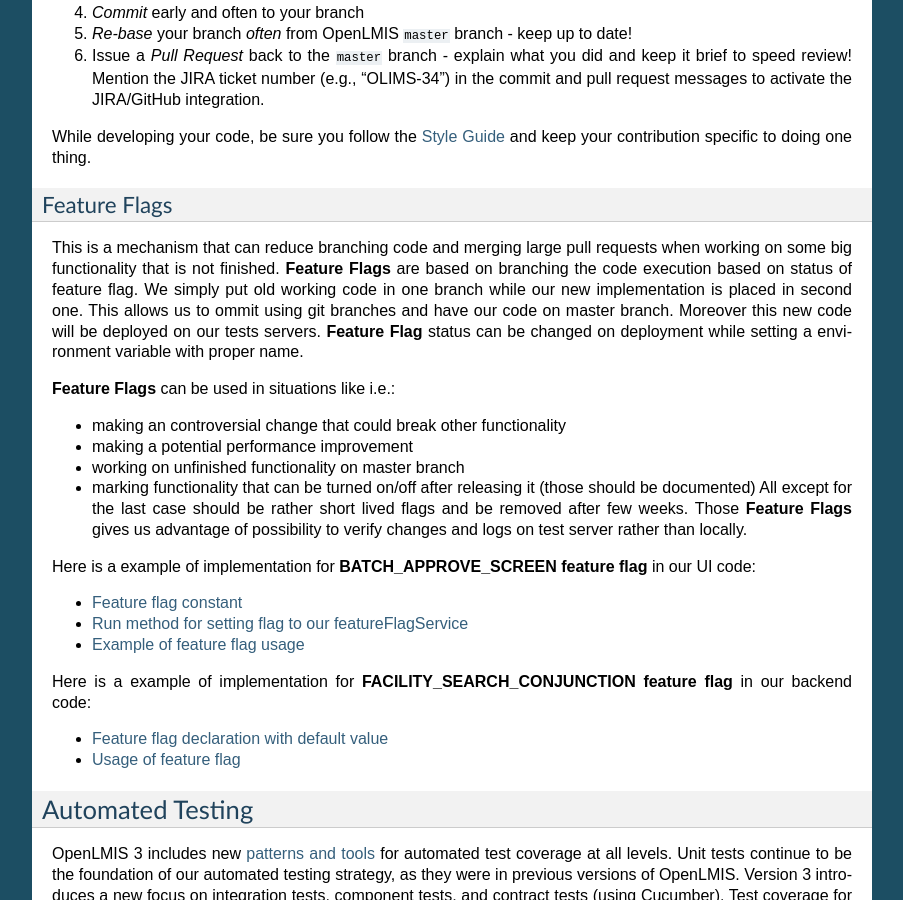
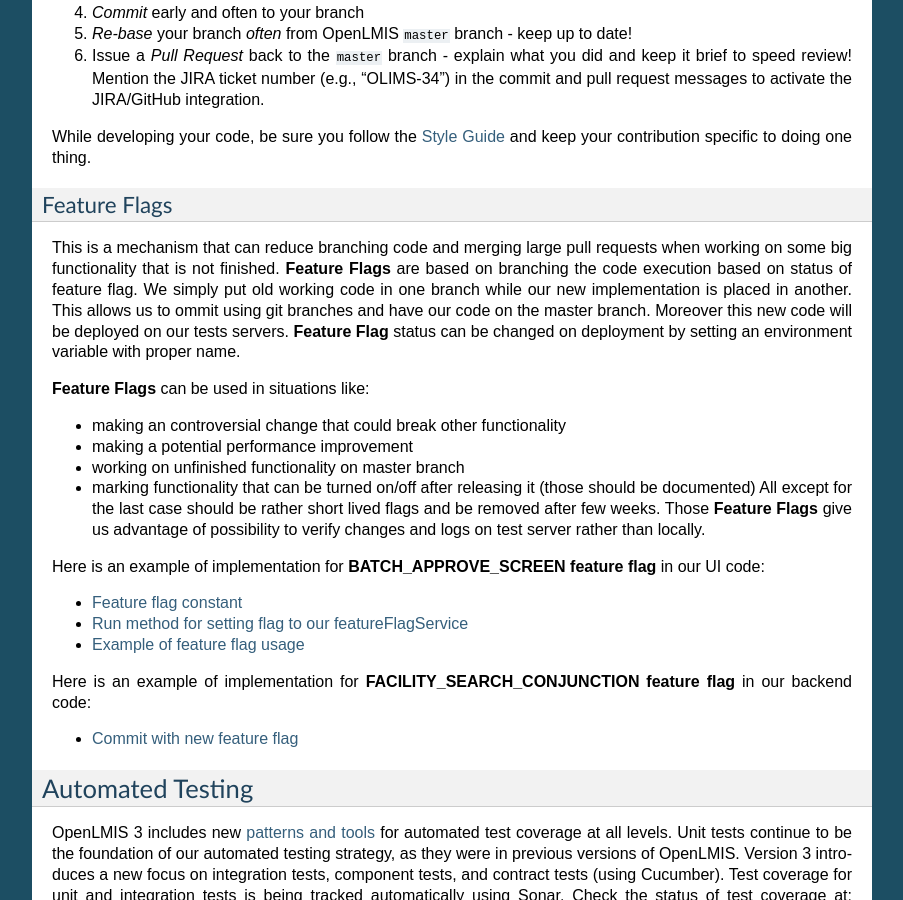
Before and after one commit to OpenLMIS/openlmis-ref-distro, a Sphinx documentation site: the page built from docs/source/contribute/contributionGuide.md, in a window 1280 px wide and 900 px high, scrolled down 4824 px. Shown: the whole window, without its empty margins (198-1101 px from the left). Built offline with Sphinx 7.4.7, drawn with Linux system fonts in a browser that asks for light colours; pages that are not in the unit, such as notebooks, are missing from menus.

Commit message:
OLMIS-4797: changed github file link into commit
small grammar fixes

```diff
--- a/docs/source/contribute/contributionGuide.md
+++ b/docs/source/contribute/contributionGuide.md
@@ -214,26 +214,25 @@
 
 This is a mechanism that can reduce branching code and merging large pull requests when working on some big
 functionality that is not finished. **Feature Flags** are based on branching the code execution based on status
-of feature flag. We simply put old working code in one branch while our new implementation is placed in second one.
-This allows us to ommit using git branches and have our code on master branch. Moreover this new code will be deployed
-on our tests servers. **Feature Flag** status can be changed on deployment while setting a environment variable with proper name.
+of feature flag. We simply put old working code in one branch while our new implementation is placed in another.
+This allows us to ommit using git branches and have our code on the master branch. Moreover this new code will be deployed
+on our tests servers. **Feature Flag** status can be changed on deployment by setting an environment variable with proper name.
 
-**Feature Flags** can be used in situations like i.e.:
+**Feature Flags** can be used in situations like:
 * making an controversial change that could break other functionality
 * making a potential performance improvement
 * working on unfinished functionality on master branch
 * marking functionality that can be turned on/off after releasing it (those should be documented)
 All except for the last case should be rather short lived flags and be removed after few weeks.
-Those **Feature Flags** gives us advantage of possibility to verify changes and logs on test server rather than locally.
+Those **Feature Flags** give us advantage of possibility to verify changes and logs on test server rather than locally.
 
-Here is a example of implementation for **BATCH_APPROVE_SCREEN feature flag** in our UI code:
+Here is an example of implementation for **BATCH_APPROVE_SCREEN feature flag** in our UI code:
 * [Feature flag constant](https://github.com/OpenLMIS/openlmis-requisition-ui/blob/master/src/requisition-batch-approval/batch-approve-screen-flag.constant.js)
 * [Run method for setting flag to our featureFlagService](https://github.com/OpenLMIS/openlmis-requisition-ui/blob/master/src/requisition-batch-approval/requisition-batch-approve.flag.run.js)
 * [Example of feature flag usage](https://github.com/OpenLMIS/openlmis-requisition-ui/blob/master/src/requisition-approval/requisition-approval.routes.js#L70)
 
-Here is a example of implementation for **FACILITY_SEARCH_CONJUNCTION feature flag** in our backend code:
-* [Feature flag declaration with default value](https://github.com/OpenLMIS/openlmis-referencedata/blob/master/src/main/resources/application.properties#L57)
-* [Usage of feature flag](https://github.com/OpenLMIS/openlmis-referencedata/blob/master/src/main/java/org/openlmis/referencedata/service/FacilityService.java#L53)
+Here is an example of implementation for **FACILITY_SEARCH_CONJUNCTION feature flag** in our backend code:
+* [Commit with new feature flag](https://github.com/OpenLMIS/openlmis-referencedata/commit/8aec45a2020e2628feaf4505645b89699314d2ab)
 
 ## Automated Testing
 
```
